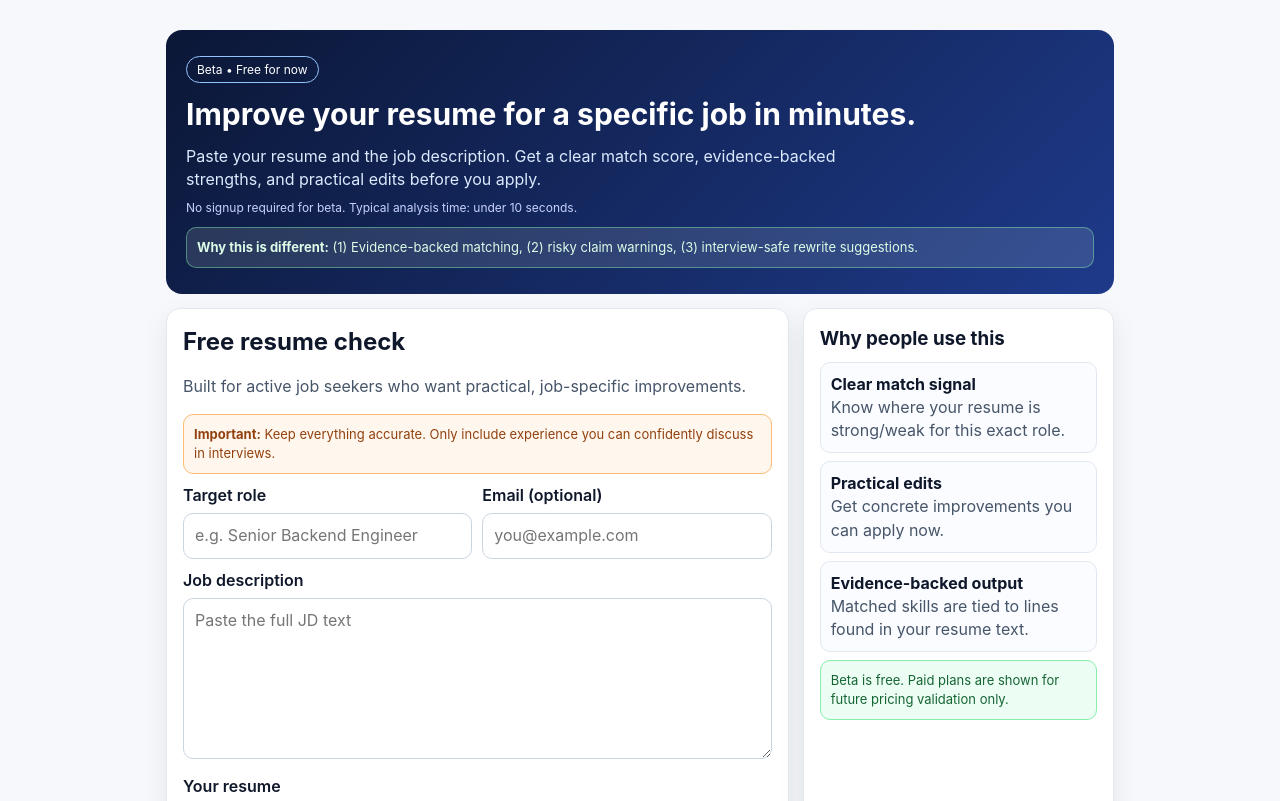
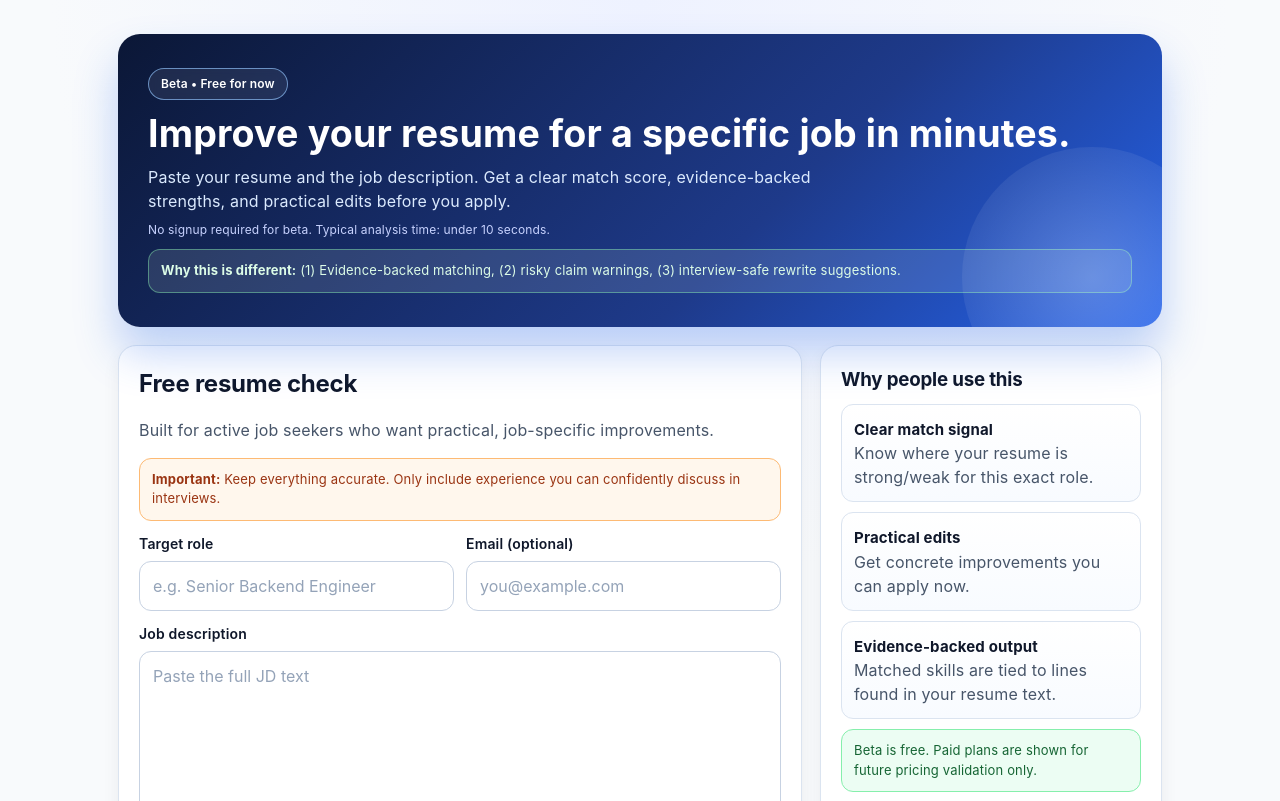
Before and after one commit to avolcoff/ats-resume-optimizer, a website: page index.html in a window 1280 px wide. Shown: the top 801 px of the page. Drawn offline with Linux system fonts and the light colour scheme.

Commit message:
Designer pass: premium visual polish, improved hierarchy, spacing, and component styling

```diff
--- a/index.html
+++ b/index.html
@@ -7,40 +7,96 @@
   <meta name="description" content="Improve resume-to-job match in minutes with clear, practical suggestions." />
   <style>
     :root{
-      --bg:#f6f8fc;--card:#fff;--text:#0f172a;--muted:#475569;--line:#e2e8f0;
-      --brand:#1d4ed8;--brand2:#1e40af;--ok:#166534;--okbg:#ecfdf3;--warn:#92400e;--warnbg:#fff7ed;
-      --radius:14px;--shadow:0 10px 28px rgba(2,6,23,.08)
+      --bg:#eef2ff;
+      --bg2:#f8fafc;
+      --card:#ffffff;
+      --text:#0f172a;
+      --muted:#475569;
+      --line:#dbe4f0;
+      --brand:#2563eb;
+      --brand2:#1d4ed8;
+      --ok:#166534;
+      --okbg:#ecfdf3;
+      --warn:#9a3412;
+      --warnbg:#fff7ed;
+      --radius:18px;
+      --shadow:0 18px 35px rgba(15, 23, 42, .08);
+      --shadow-soft:0 8px 18px rgba(15, 23, 42, .06);
     }
     *{box-sizing:border-box}
-    body{margin:0;background:var(--bg);color:var(--text);font-family:Inter,Segoe UI,Arial,sans-serif;line-height:1.45}
-    .wrap{max-width:980px;margin:0 auto;padding:20px 16px 34px}
-    .hero{background:linear-gradient(135deg,#0b1736,#1e3a8a);color:#fff;border-radius:16px;padding:26px 20px;margin-top:10px}
-    .hero h1{margin:0 0 8px;font-size:30px}
-    .hero p{margin:0;color:#dbeafe;max-width:70ch}
-    .badge{display:inline-block;margin-bottom:10px;border:1px solid #93c5fd;border-radius:999px;padding:4px 10px;font-size:12px}
-    .grid{display:grid;grid-template-columns:2fr 1fr;gap:14px;margin-top:14px}
-    .card{background:var(--card);border:1px solid var(--line);border-radius:var(--radius);padding:16px;box-shadow:var(--shadow)}
-    h2,h3{margin:0 0 10px}
+    body{
+      margin:0;
+      background: radial-gradient(circle at top, var(--bg) 0%, var(--bg2) 38%);
+      color:var(--text);
+      font-family:Inter, Segoe UI, Arial, sans-serif;
+      line-height:1.5;
+      letter-spacing:.01em;
+    }
+    .wrap{max-width:1080px;margin:0 auto;padding:28px 18px 44px}
+    .hero{
+      background:linear-gradient(135deg,#0b1736 0%, #1e3a8a 62%, #2563eb 100%);
+      color:#fff;border-radius:22px;padding:34px 30px;margin-top:6px;
+      box-shadow:0 26px 44px rgba(37,99,235,.28);
+      position:relative;overflow:hidden;
+    }
+    .hero:before{
+      content:"";
+      position:absolute;inset:auto -60px -80px auto;
+      width:260px;height:260px;border-radius:50%;
+      background:radial-gradient(circle,rgba(255,255,255,.24),rgba(255,255,255,0));
+      pointer-events:none;
+    }
+    .hero h1{margin:0 0 10px;font-size:clamp(1.6rem,3.6vw,2.35rem);line-height:1.15}
+    .hero p{margin:0;color:#dbeafe;max-width:72ch}
+    .badge{
+      display:inline-block;margin-bottom:12px;border:1px solid rgba(147,197,253,.65);
+      border-radius:999px;padding:6px 12px;font-size:12px;
+      background:rgba(255,255,255,.08);backdrop-filter: blur(4px);
+      font-weight:600;
+    }
+    .grid{display:grid;grid-template-columns:minmax(0,2fr) minmax(280px,1fr);gap:18px;margin-top:18px}
+    .card{
+      background:var(--card);
+      border:1px solid var(--line);
+      border-radius:var(--radius);
+      padding:20px;
+      box-shadow:var(--shadow-soft);
+    }
+    h2,h3{margin:0 0 10px;letter-spacing:-.01em}
     .muted{color:var(--muted)}
-    .note{font-size:13px;padding:10px;border-radius:10px}
+    .note{font-size:13px;padding:11px 12px;border-radius:12px}
     .note.warn{background:var(--warnbg);color:var(--warn);border:1px solid #fdba74}
     .note.ok{background:var(--okbg);color:var(--ok);border:1px solid #86efac}
-    label{display:block;margin:10px 0 6px;font-weight:600}
-    input,textarea,select{width:100%;padding:10px 11px;border:1px solid #cbd5e1;border-radius:10px;font:inherit;background:#fff}
-    input:focus,textarea:focus,select:focus{outline:none;border-color:#93c5fd;box-shadow:0 0 0 3px rgba(59,130,246,.14)}
-    .row{display:grid;grid-template-columns:1fr 1fr;gap:10px}
-    .actions{display:flex;gap:10px;flex-wrap:wrap;margin-top:12px}
-    button{border:0;border-radius:10px;padding:10px 14px;font-weight:600;cursor:pointer}
+    label{display:block;margin:12px 0 7px;font-weight:600;font-size:14px}
+    input,textarea,select{
+      width:100%;padding:12px 13px;border:1px solid #c7d2e2;border-radius:12px;font:inherit;background:#fff;
+      transition:border-color .2s ease, box-shadow .2s ease, transform .06s ease;
+    }
+    input::placeholder, textarea::placeholder{color:#94a3b8}
+    input:focus,textarea:focus,select:focus{
+      outline:none;border-color:#7aa2ff;box-shadow:0 0 0 4px rgba(37,99,235,.16);
+    }
+    .row{display:grid;grid-template-columns:1fr 1fr;gap:12px}
+    .actions{display:flex;gap:10px;flex-wrap:wrap;margin-top:14px}
+    button{border:0;border-radius:12px;padding:11px 15px;font-weight:700;cursor:pointer;transition:transform .08s ease, box-shadow .2s ease}
+    button:active{transform:translateY(1px)}
     .spinner{display:inline-block;width:14px;height:14px;border:2px solid rgba(255,255,255,.4);border-top-color:#fff;border-radius:50%;animation:spin .8s linear infinite;vertical-align:-2px;margin-right:6px}
-    .primary{background:var(--brand);color:#fff}.primary:hover{background:var(--brand2)}
+    .primary{background:linear-gradient(180deg,var(--brand),var(--brand2));color:#fff;box-shadow:0 6px 14px rgba(37,99,235,.35)}
+    .primary:hover{filter:brightness(1.04)}
     .secondary{background:#eef2ff;color:#1e3a8a;border:1px solid #c7d2fe}
-    button[disabled]{opacity:.65;cursor:not-allowed}
+    button[disabled]{opacity:.65;cursor:not-allowed;box-shadow:none}
     ul{margin:8px 0 0 18px;padding:0}
-    .kpi{border:1px solid var(--line);border-radius:10px;padding:10px;margin-bottom:8px;background:#fafcff}
+    .kpi{border:1px solid var(--line);border-radius:12px;padding:12px;margin-bottom:10px;background:linear-gradient(180deg,#fff,#f8fbff)}
+    .kpi b{font-size:15px}
     .hidden{display:none}
     .small{font-size:12px}
-    .footer{margin-top:14px;color:var(--muted);font-size:12px}
-    @media (max-width:860px){.grid,.row{grid-template-columns:1fr}.hero h1{font-size:26px}}
+    .footer{margin-top:16px;color:var(--muted);font-size:12px;text-align:center}
+    #result.card{border-color:#bfdbfe;box-shadow:var(--shadow)}
+    @media (max-width:920px){
+      .grid{grid-template-columns:1fr}
+      .row{grid-template-columns:1fr}
+      .hero{padding:26px 20px;border-radius:18px}
+    }
     @keyframes spin{to{transform:rotate(360deg)}}
   </style>
 </head>
```
